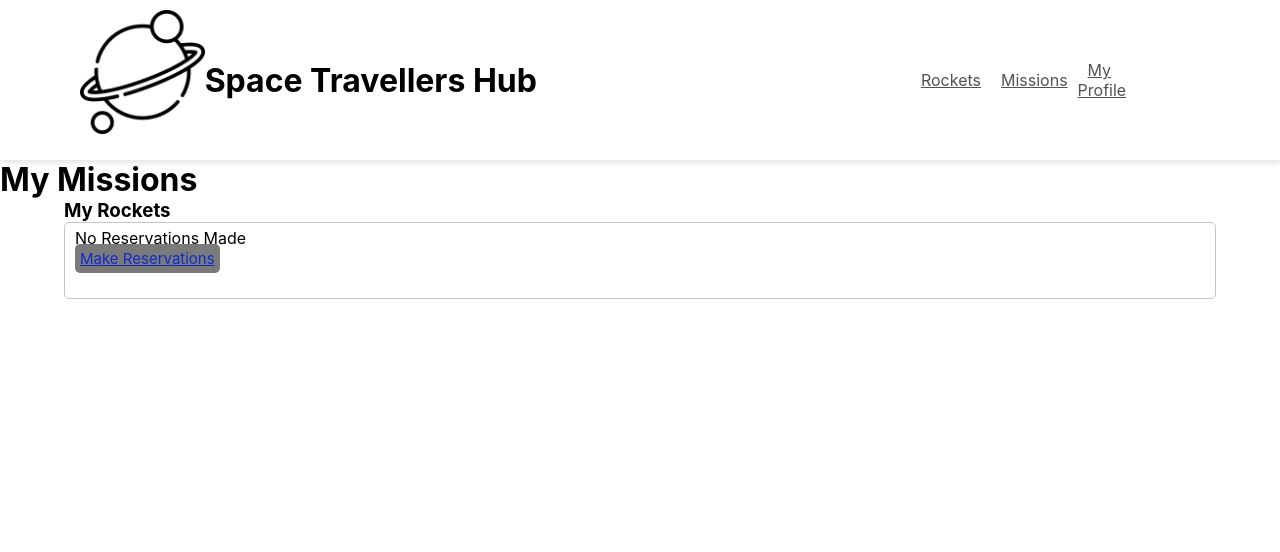
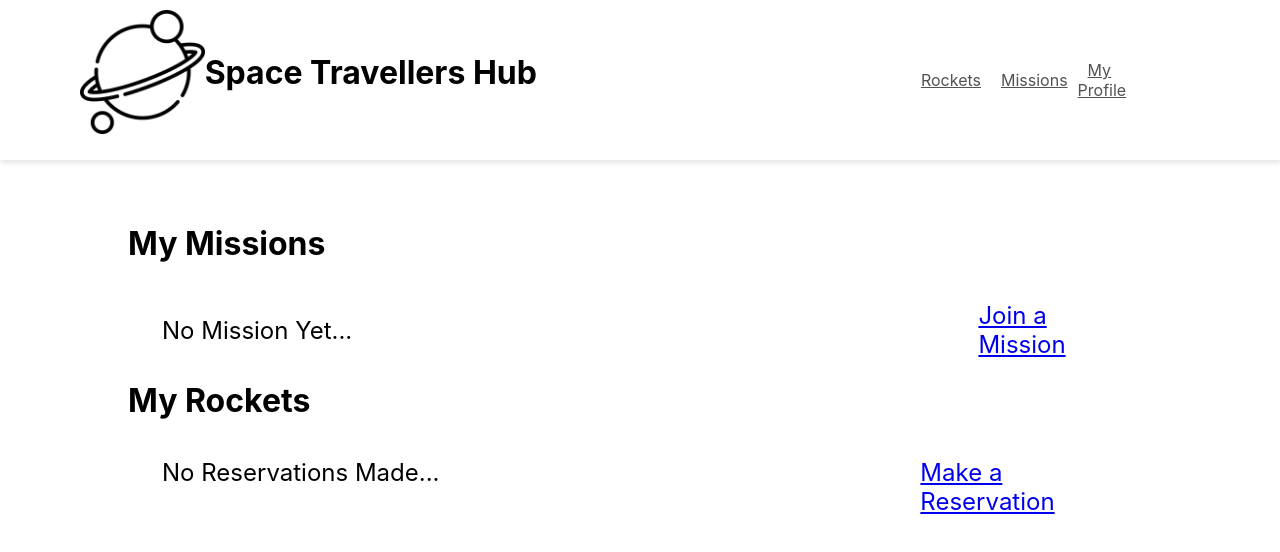
Before and after one commit to TechnoAndy/space-travelers-hub, a React (Create React App) app: page /my_profile in a window 1280 px wide. Shown: the top 552 px of the page. Built offline with nearby package versions, Linux system fonts and the light colour scheme.

Commit message:
Made final changes

```diff
--- a/src/App.css
+++ b/src/App.css
@@ -31,6 +31,11 @@ img {
   text-decoration: underline;
   padding: 10px;
   color: #525252;
+}
+
+.container {
+  width: 80%;
+  margin: 4rem auto;
 }
 
 .rocketList {
@@ -111,48 +116,37 @@ img {
   font-size: 15px;
 }
 
-/* My Profile */
-.profile {
+profile {
   width: 90%;
-  display: flex;
-  margin: auto;
+  display: grid;
+  grid-template-columns: 1fr 1fr;
+  justify-content: space-between;
+  margin: 3rem auto;
   gap: 2em;
 }
 
-.rockets {
-  flex: 1;
+h1 {
+  margin-bottom: 1rem;
 }
 
-.activeRockets {
-  border: 1px solid rgb(197, 197, 197);
-  border-radius: 5px;
-}
-
-.activeRockets > ul {
-  padding-left: 0;
-  margin: 0;
+.activeRockets :nth-child(even) {
+  background-color: #f2f2f2;
+/*   width: 10%; */
 }
 
 .activeRockets > ul > li {
   list-style: none;
-  border-bottom: 1px solid rgb(197, 197, 197);
-  padding: 10px 0 15px 10px;
+  font-size: 21px;
+  padding: 3px;
+  padding-left: 35px;
 }
 
-.activeRockets > ul > li:last-child {
-  border-bottom: none;
-}
-
-.noReservations {
-  border: 1px solid rgb(197, 197, 197);
-  border-radius: 5px;
-  padding: 5px 0 30px 10px;
+.rockets td {
+  width: 74.3%;
+  padding-left: 2rem;
+  font-size: 1.5rem;
 }
 
 .reserveRocketsLink {
-  color: rgb(15, 43, 204);
-  font-size: 15px;
-  padding: 5px;
-  background-color: rgb(66, 66, 66, 0.7);
-  border-radius: 5px;
+  font-size: 1.5rem;
 }
--- a/src/components/MissionProfiler.js
+++ b/src/components/MissionProfiler.js
@@ -1,4 +1,5 @@
 import { useSelector } from 'react-redux';
+import { Link } from 'react-router-dom';
 import './missions.css';
 
 const MyProfile = () => {
@@ -9,9 +10,18 @@ const MyProfile = () => {
       <h1 className="head-text">My Missions</h1>
       <table className="tour_list">
         <tbody className="tour_body">
-          {tourists.map(({ id, name }) => (
-            <tr className="tour" key={id}>{name}</tr>
-          ))}
+          {
+            tourists.length < 1 ? (
+              <tr>
+                <td className="tour-now tour">No Mission Yet...</td>
+                <td><Link to="/missions">Join a Mission</Link></td>
+              </tr>
+            ) : (
+              tourists.map(({ id, name }) => (
+                <tr className="tour" key={id}><td>{name}</td></tr>
+              ))
+            )
+          }
         </tbody>
       </table>
     </div>
--- a/src/components/RocketsProfiler.js
+++ b/src/components/RocketsProfiler.js
@@ -8,14 +8,12 @@ const RocketsProfile = () => {
   return (
     <div className="profile">
       <div className="rockets">
-        <h3>My Rockets</h3>
+        <h1>My Rockets</h1>
         {reservedRockets.length === 0 ? (
-          <div className="noReservations">
-            <p>No Reservations Made</p>
-            <Link className="reserveRocketsLink" to="/">
-              Make Reservations
-            </Link>
-          </div>
+          <table className="tour-now tour">
+            <td>No Reservations Made...</td>
+            <td><Link className="reserveRocketsLink" to="/">Make a Reservation</Link></td>
+          </table>
         ) : (
           <div className="activeRockets">
             <ul>
--- a/src/components/missions.css
+++ b/src/components/missions.css
@@ -63,3 +63,12 @@ thead {
   border-radius: 4px;
   border: transparent;
 }
+
+td.tour-now {
+  width: 80%;
+}
+
+tbody.tour_body td {
+  padding-left: 2rem;
+  font-size: 1.5rem;
+}
```
